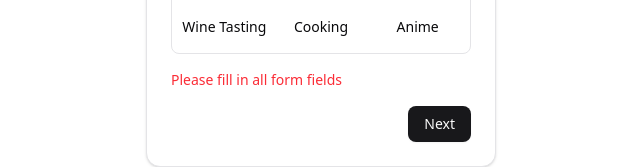
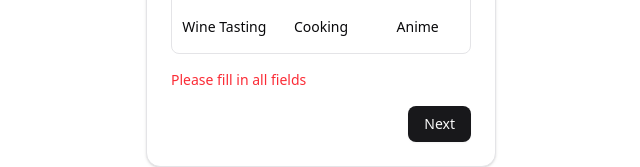
Before and after one commit to PatAkil/aitinerary, a Next.js app: page / in a window 1280 px wide. Both pictures are taken after typing "Sample" into the empty fields and a click on the button "Next". Shown: the part 626-793 px from the top of the page, without its empty margins (319-959 px from the left). Built offline with nearby package versions, Linux system fonts and the light colour scheme.

Commit message:
[REFACTOR] cleans up unused highlight

```diff
--- a/src/components/personal-details-form.tsx
+++ b/src/components/personal-details-form.tsx
@@ -16,7 +16,6 @@ import {
   SelectValue,
 } from "@/components/ui/select";
 import { ToggleGroup, ToggleGroupItem } from "@/components/ui/toggle-group";
-import { cn } from "@/lib/utils";
 import { SoloTravelFormData } from "@/types/form";
 
 const interestOptions = [
@@ -44,15 +43,11 @@ const interestOptions = [
 ];
 
 const formSchema = z.object({
-  age: z.enum(["18-24", "25-34", "35-44", "45-54", "55+"], {
-    message: "Please select your age range.",
-  }),
+  age: z.enum(["18-24", "25-34", "35-44", "45-54", "55+"], {}),
   currentLocation: z.string().min(2, {
     message: "Please enter your current location.",
   }),
-  interests: z.array(z.string()).min(1, {
-    message: "Please select at least one interest.",
-  }),
+  interests: z.array(z.string()).min(1, {}),
 });
 
 type FormValues = z.infer<typeof formSchema>;
@@ -112,14 +107,7 @@ export default function PersonalDetailsForm({
               <Label htmlFor="Age">Age</Label>
               <Select onValueChange={field.onChange} value={field.value}>
                 <SelectTrigger id="Age">
-                  <SelectValue
-                    placeholder="Select"
-                    className={cn(
-                      form.formState.errors.age
-                        ? "border-red-500"
-                        : "border-border",
-                    )}
-                  />
+                  <SelectValue placeholder="Select" />
                 </SelectTrigger>
                 <SelectContent position="popper">
                   <SelectItem value="18-24">18-24</SelectItem>
@@ -139,7 +127,7 @@ export default function PersonalDetailsForm({
             <FormItem className="flex flex-col space-y-1.5">
               <Label htmlFor="Age">Interests</Label>
               <ToggleGroup
-                className="grid grid-cols-3 gap-2 border rounded-md p-2"
+                className="grid grid-cols-3 gap-2 border rounded-md p-2 w-full"
                 type="multiple"
                 onValueChange={field.onChange}
                 value={field.value}
@@ -155,7 +143,7 @@ export default function PersonalDetailsForm({
         />
         {hasFormError && (
           <div className="text-red-500 text-sm">
-            <span>Please fill in all form fields</span>
+            <span>Please fill in all fields</span>
           </div>
         )}
         <div className="flex flex-row-reverse">
```
